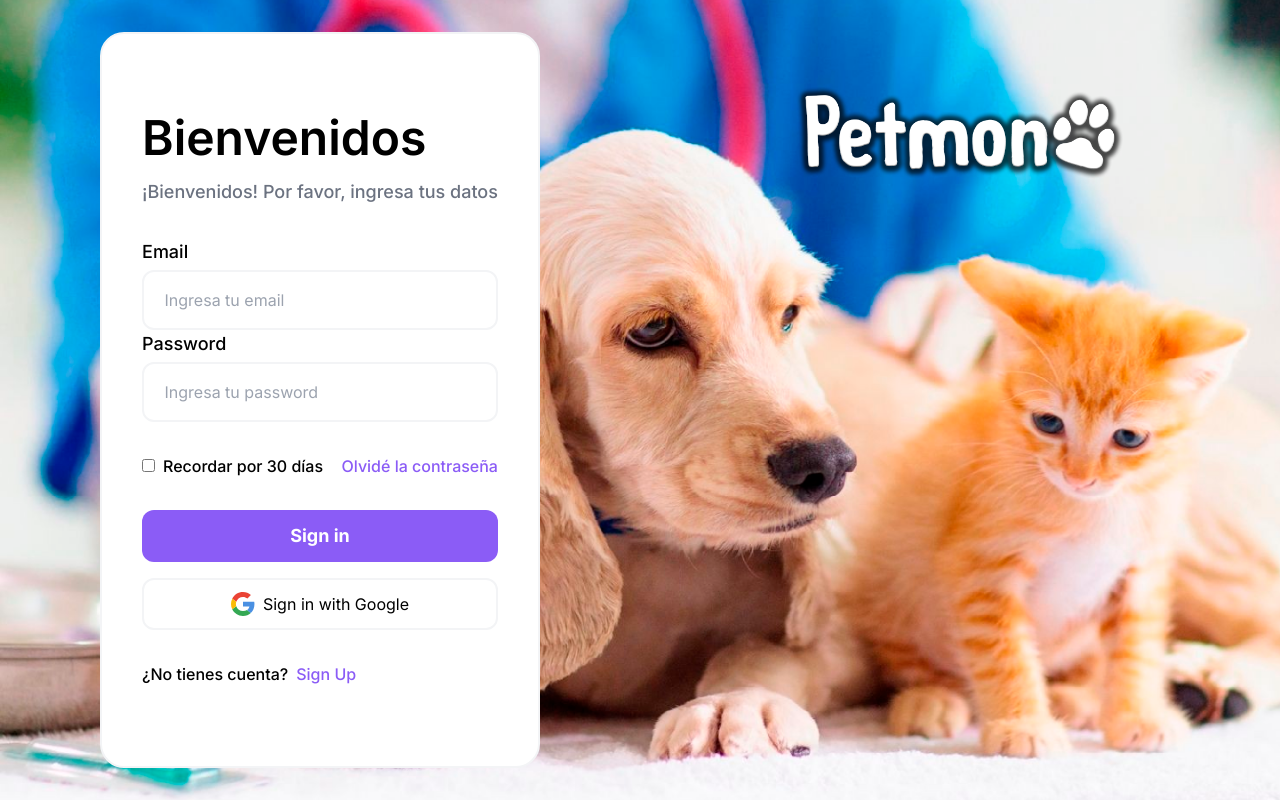
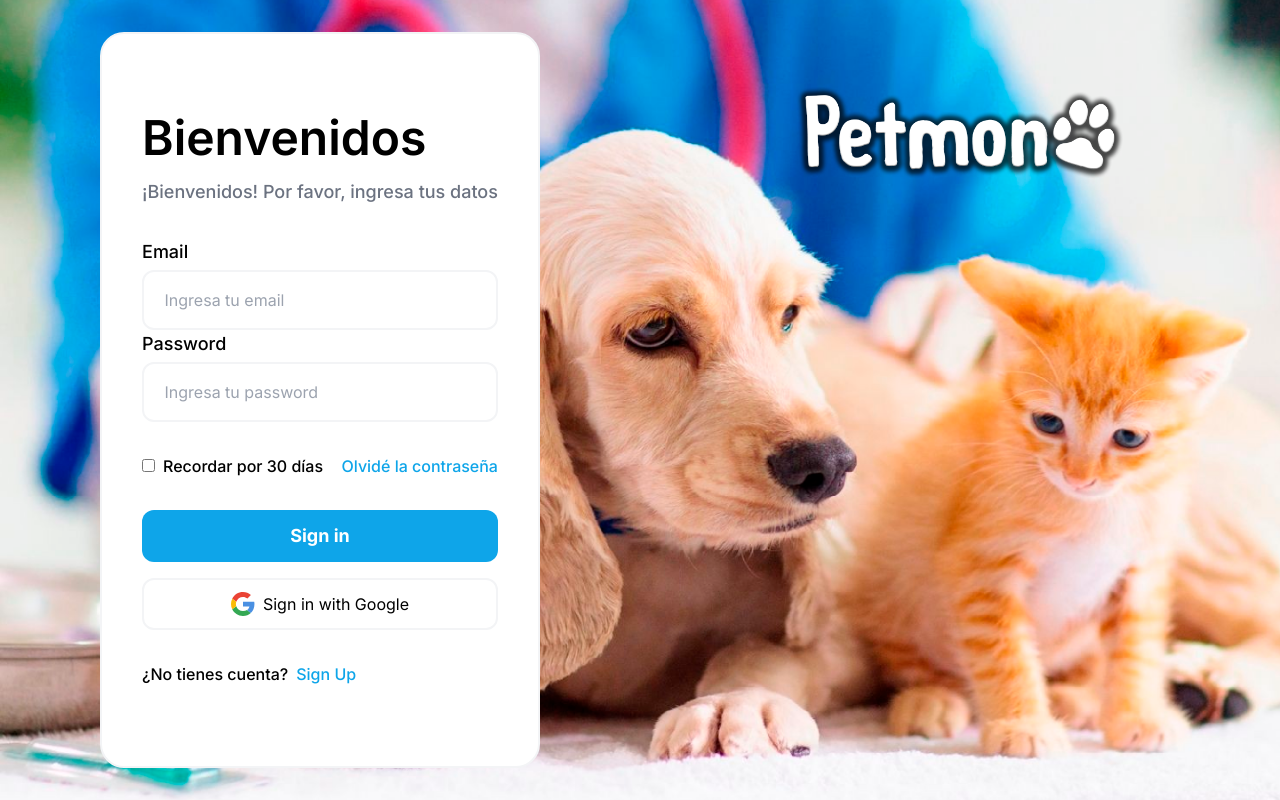
Before and after one commit to AxelBravo356/Veterinaria, a Next.js app: page /login in a window 1280 px wide. Built offline with nearby package versions, Linux system fonts and the light colour scheme.

Commit message:
colorFont

```diff
--- a/src/components/formulario/form.jsx
+++ b/src/components/formulario/form.jsx
@@ -29,12 +29,12 @@ export default function Forms() {
               Recordar por 30 días
             </label>
           </div>
-          <button className="font-medium text-base text-violet-500">
+          <button className="font-medium text-base text-sky-500">
             Olvidé la contraseña
           </button>
         </div>
         <div className="mt-8 flex flex-col gap-y-4">
-          <button className=" active:scale-[.98] active:duration-75 hover:scale-[1.01] ease-in-out transition-all py-3 bg-violet-500 text-white text-lg font-bold rounded-xl ">
+          <button className=" active:scale-[.98] active:duration-75 hover:scale-[1.01] ease-in-out transition-all py-3 bg-sky-500 text-white text-lg font-bold rounded-xl ">
             Sign in
           </button>
           <button className="flex rounded-xl border-2 border-gray-100 py-3 items-center justify-center gap-2 active:scale-[.98] active:duration-75 hover:scale-[1.01] ease-in-out transition-all">
@@ -67,7 +67,7 @@ export default function Forms() {
         </div>
         <div className="mt-8 flex justify-centern items-center">
           <p className="font-medium text-base">¿No tienes cuenta?</p>
-          <button className="text-violet-500 text-base font-medium ml-2">Sign Up</button>
+          <button className="text-sky-500 text-base font-medium ml-2">Sign Up</button>
         </div>
       </div>
     </div>
```
